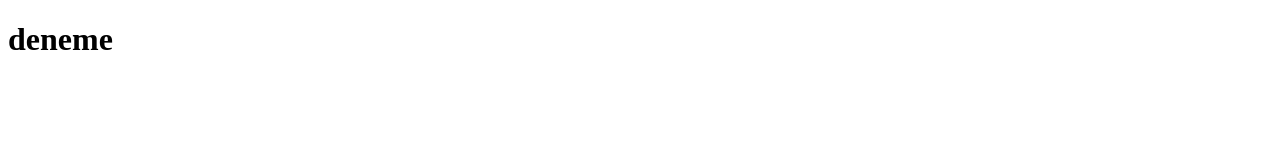
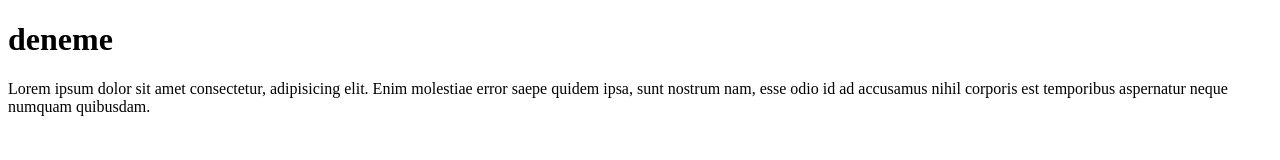
Before and after one commit to gezerm85/gezerm85.github.io, a plain HTML site: page index.html in a window 1280 px wide. Drawn offline with Linux system fonts and the light colour scheme.

Commit message:
Update index.html

```diff
--- a/index.html
+++ b/index.html
@@ -8,5 +8,6 @@
 </head>
 <body>
         <h1>deneme</h1>
+        <p>Lorem ipsum dolor sit amet consectetur, adipisicing elit. Enim molestiae error saepe quidem ipsa, sunt nostrum nam, esse odio id ad accusamus nihil corporis est temporibus aspernatur neque numquam quibusdam.</p>
 </body>
 </html>
```
